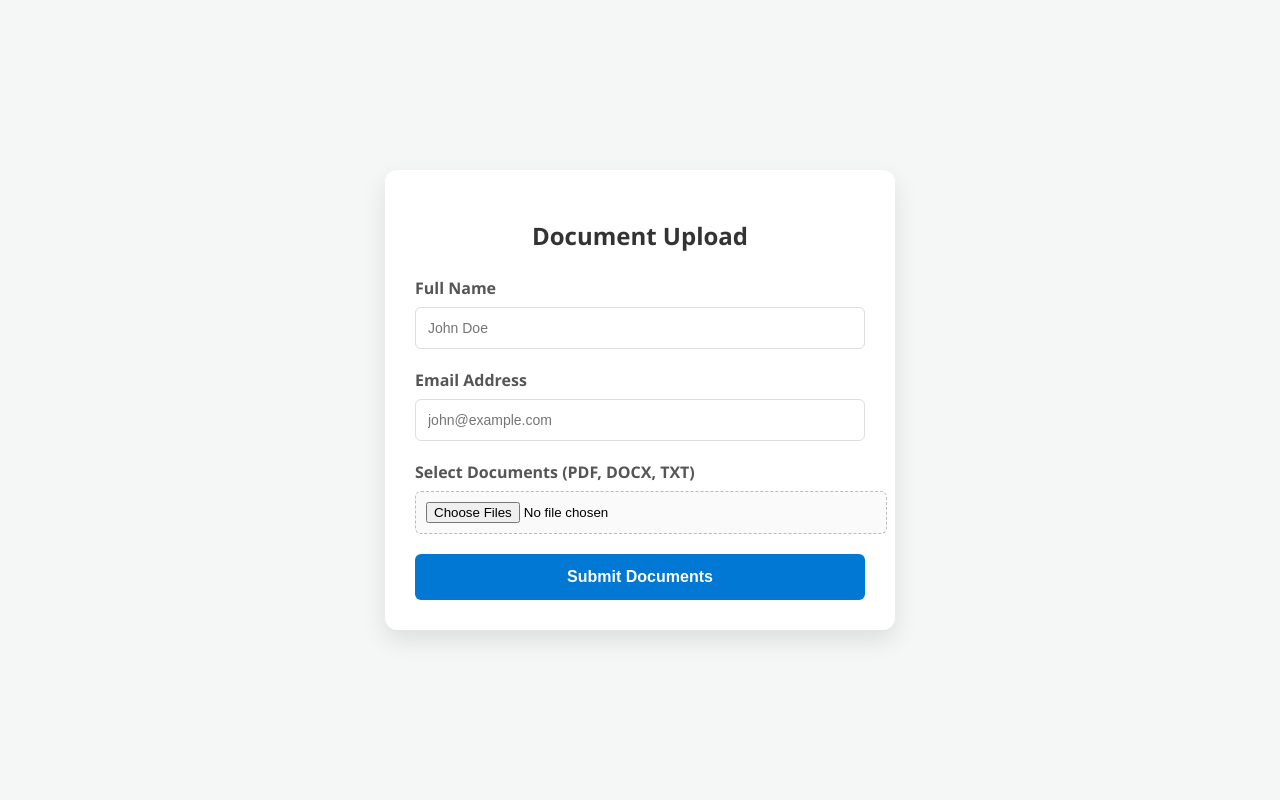
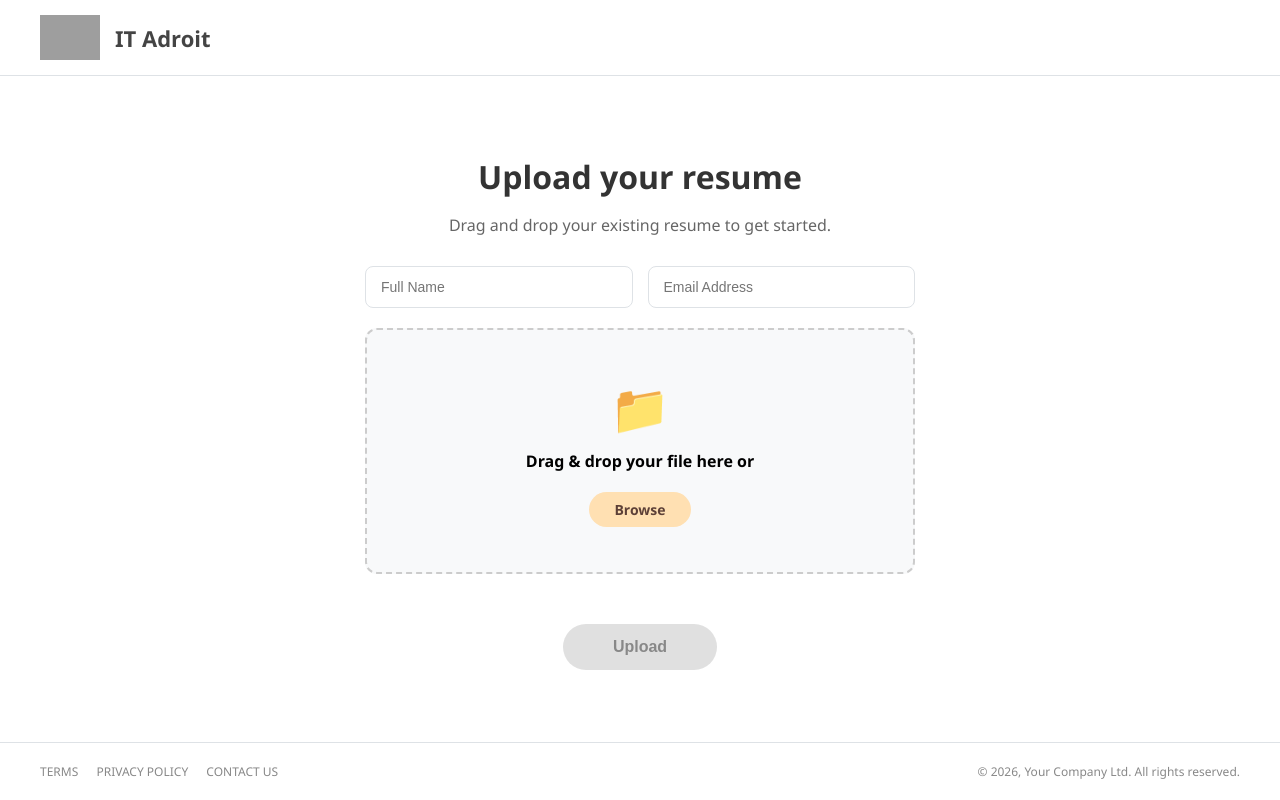
Before and after one commit to rockstar-29/onbarding.github.io, a plain HTML site: page index.html in a window 1280 px wide. Drawn offline with Linux system fonts and the light colour scheme; grey boxes are pictures that could not be loaded.

Commit message:
Revamp onboarding portal with new design and features
Updated the onboarding portal layout and functionality, including a new header, footer, and improved file upload handling.

```diff
--- a/index.html
+++ b/index.html
@@ -3,148 +3,285 @@
 <head>
     <meta charset="UTF-8">
     <meta name="viewport" content="width=device-width, initial-scale=1.0">
-    <title>New Joinee Document Portal</title>
+    <title>Onboarding Portal</title>
     <style>
         :root {
             --primary-color: #0078d4;
-            --success-color: #28a745;
-            --bg-color: #f4f7f6;
+            --secondary-bg: #f8f9fa;
+            --border-color: #dee2e6;
+            --success-green: #28a745;
+            --text-dark: #333;
         }
-        body { font-family: 'Segoe UI', Tahoma, Geneva, Verdana, sans-serif; background-color: var(--bg-color); display: flex; justify-content: center; align-items: center; min-height: 100vh; margin: 0; }
-        .card { background: white; padding: 30px; border-radius: 12px; box-shadow: 0 10px 25px rgba(0,0,0,0.1); width: 100%; max-width: 450px; }
-        h2 { text-align: center; color: #333; margin-bottom: 25px; }
-        .form-group { margin-bottom: 20px; }
-        label { display: block; margin-bottom: 8px; font-weight: 600; color: #555; }
-        input[type="text"], input[type="email"] { width: 100%; padding: 12px; border: 1px solid #ddd; border-radius: 6px; box-sizing: border-box; font-size: 14px; }
-        input[type="file"] { width: 100%; padding: 10px; background: #fafafa; border: 1px dashed #bbb; border-radius: 6px; cursor: pointer; }
-        button { width: 100%; padding: 14px; background-color: var(--primary-color); color: white; border: none; border-radius: 6px; font-size: 16px; font-weight: bold; cursor: pointer; transition: background 0.3s; }
-        button:hover { background-color: #005a9e; }
-        .success-btn { background-color: var(--success-color); margin-top: 15px; }
-        .success-btn:hover { background-color: #218838; }
 
-        #progressContainer { display: none; margin-top: 20px; }
-        progress { width: 100%; height: 20px; border-radius: 10px; }
-        #status { text-align: center; margin-top: 10px; font-size: 14px; color: #666; font-weight: 500; }
+        body {
+            font-family: 'Segoe UI', Tahoma, Geneva, Verdana, sans-serif;
+            margin: 0;
+            display: flex;
+            flex-direction: column;
+            min-height: 100vh;
+            background-color: #ffffff;
+        }
 
-        #successScreen { display: none; text-align: center; padding: 20px; }
-        .check-icon { font-size: 60px; color: var(--success-color); margin-bottom: 15px; }
+        /* --- HEADER --- */
+        header {
+            padding: 15px 40px;
+            display: flex;
+            align-items: center;
+            border-bottom: 1px solid var(--border-color);
+        }
+        .logo { height: 45px; margin-right: 15px; }
+        .company-name { font-size: 22px; font-weight: 700; color: #444; }
+
+        /* --- MAIN CONTENT --- */
+        main {
+            flex: 1;
+            display: flex;
+            justify-content: center;
+            align-items: center;
+            padding: 40px 20px;
+        }
+
+        .container {
+            width: 100%;
+            max-width: 550px;
+            text-align: center;
+        }
+
+        h1 { font-size: 32px; font-weight: 600; margin-bottom: 8px; color: var(--text-dark); }
+        .subtitle { color: #666; font-size: 16px; margin-bottom: 30px; }
+
+        /* Form Inputs */
+        .input-row {
+            display: grid;
+            grid-template-columns: 1fr 1fr;
+            gap: 15px;
+            margin-bottom: 20px;
+        }
+        input[type="text"], input[type="email"] {
+            width: 100%;
+            padding: 12px 15px;
+            border: 1px solid var(--border-color);
+            border-radius: 8px;
+            font-size: 14px;
+            box-sizing: border-box;
+            outline: none;
+        }
+        input:focus { border-color: var(--primary-color); }
+
+        /* Drag and Drop Zone */
+        #drop-zone {
+            border: 2px dashed #ccc;
+            border-radius: 12px;
+            padding: 45px 20px;
+            background-color: var(--secondary-bg);
+            transition: all 0.2s ease;
+            cursor: pointer;
+            position: relative;
+        }
+        #drop-zone.dragover {
+            border-color: var(--primary-color);
+            background-color: #eef7ff;
+        }
+        .upload-icon { font-size: 48px; margin-bottom: 10px; display: block; }
+        .browse-label {
+            display: inline-block;
+            margin-top: 15px;
+            padding: 8px 25px;
+            background-color: #ffe0b2;
+            color: #5d4037;
+            border-radius: 20px;
+            font-weight: 600;
+            font-size: 14px;
+        }
+
+        #file-list {
+            margin-top: 20px;
+            text-align: left;
+            max-height: 120px;
+            overflow-y: auto;
+        }
+        .file-item {
+            font-size: 13px;
+            color: #555;
+            background: #fff;
+            padding: 5px 10px;
+            margin-bottom: 5px;
+            border-radius: 4px;
+            border: 1px solid #eee;
+        }
+
+        /* Submit Button */
+        #submit-btn {
+            margin-top: 30px;
+            padding: 14px 50px;
+            font-size: 16px;
+            font-weight: 600;
+            border: none;
+            border-radius: 30px;
+            background-color: #e0e0e0;
+            color: #888;
+            cursor: not-allowed;
+            transition: 0.3s;
+        }
+        #submit-btn.active {
+            background-color: var(--primary-color);
+            color: white;
+            cursor: pointer;
+            box-shadow: 0 4px 12px rgba(0, 120, 212, 0.3);
+        }
+
+        /* --- SUCCESS SCREEN --- */
+        #success-screen { display: none; }
+        .success-icon { font-size: 64px; color: var(--success-green); margin-bottom: 20px; }
+
+        /* --- FOOTER --- */
+        footer {
+            padding: 20px 40px;
+            display: flex;
+            justify-content: space-between;
+            align-items: center;
+            border-top: 1px solid var(--border-color);
+            font-size: 12px;
+            color: #888;
+            background: #fff;
+        }
+        .footer-links span { margin-right: 15px; cursor: pointer; }
     </style>
 </head>
 <body>
 
-<div class="card">
-    <div id="uploadForm">
-        <h2>Document Upload</h2>
-        <div class="form-group">
-            <label>Full Name</label>
-            <input type="text" id="userName" placeholder="John Doe">
-        </div>
-        <div class="form-group">
-            <label>Email Address</label>
-            <input type="email" id="userEmail" placeholder="john@example.com">
-        </div>
-        <div class="form-group">
-            <label>Select Documents (PDF, DOCX, TXT)</label>
-            <input type="file" id="userFile" accept=".pdf,.docx,.doc,.txt" multiple>
-        </div>
-        <button type="button" id="submitBtn" onclick="uploadData()">Submit Documents</button>
+    <header>
+        <img src="https://e-uploads.powerappsportals.com/Logo-sm-64.png" alt="Logo" class="logo" onerror="this.style.display='none'">
+        <span class="company-name">IT Adroit</span>
+    </header>
 
-        <div id="progressContainer">
-            <progress id="uploadProgress" value="0" max="100"></progress>
-            <p id="status"></p>
-        </div>
+    <main>
+        <div id="upload-screen" class="container">
+            <h1>Upload your resume</h1>
+            <p class="subtitle">Drag and drop your existing resume to get started.</p>
+
+            <div class="input-row">
+                <input type="text" id="userName" placeholder="Full Name" oninput="checkForm()">
+                <input type="email" id="userEmail" placeholder="Email Address" oninput="checkForm()">
             </div>
 
-    <div id="successScreen">
-        <div class="check-icon">✔</div>
-        <h2 style="color: var(--success-color);">Submitted!</h2>
-        <p>Your documents have been uploaded successfully to your onboarding folder.</p>
-        <button class="success-btn" onclick="resetForm()">Get Started Again</button>
-    </div>
+            <div id="drop-zone" onclick="document.getElementById('userFile').click()">
+                <span class="upload-icon">📁</span>
+                <p style="margin: 5px 0;"><strong>Drag & drop your file here or</strong></p>
+                <span class="browse-label">Browse</span>
+                <input type="file" id="userFile" multiple hidden onchange="handleFiles(this.files)">
             </div>
 
+            <div id="file-list"></div>
+
+            <button id="submit-btn" onclick="uploadData()" disabled>Upload</button>
+            <p id="status-text" style="margin-top:15px; font-size: 14px;"></p>
+        </div>
+
+        <div id="success-screen" class="container">
+            <div class="success-icon">✓</div>
+            <h1>Submission Received</h1>
+            <p class="subtitle">Your files have been successfully uploaded to the onboarding folder.</p>
+            <button id="refresh-btn" class="active" onclick="startAgain()"
+                style="padding: 12px 40px; border-radius: 30px; border: none; background: var(--primary-color); color: white; cursor: pointer; font-weight: 600;">
+                Get Started
+            </button>
+        </div>
+    </main>
+
+    <footer>
+        <div class="footer-links">
+            <span>TERMS</span>
+            <span>PRIVACY POLICY</span>
+            <span>CONTACT US</span>
+        </div>
+        <div>© 2026, Your Company Ltd. All rights reserved.</div>
+    </footer>
+
     <script>
-    async function uploadData() {
-        const nameInp = document.getElementById("userName");
-        const emailInp = document.getElementById("userEmail");
-        const fileInp = document.getElementById("userFile");
-        const submitBtn = document.getElementById("submitBtn");
-        const statusLbl = document.getElementById("status");
-        const progressBar = document.getElementById("uploadProgress");
-        const progressContainer = document.getElementById("progressContainer");
+        let selectedFiles = [];
 
-        // Validation
-        if (!nameInp.value || !emailInp.value || fileInp.files.length === 0) {
-            alert("Please provide your name, email, and at least one document.");
-            return;
+        // Drag & Drop Configuration
+        const dropZone = document.getElementById('drop-zone');
+
+        ['dragenter', 'dragover', 'dragleave', 'drop'].forEach(evt => {
+            dropZone.addEventListener(evt, e => {
+                e.preventDefault();
+                e.stopPropagation();
+            }, false);
+        });
+
+        dropZone.addEventListener('dragover', () => dropZone.classList.add('dragover'));
+        dropZone.addEventListener('dragleave', () => dropZone.classList.remove('dragover'));
+
+        dropZone.addEventListener('drop', (e) => {
+            dropZone.classList.remove('dragover');
+            handleFiles(e.dataTransfer.files);
+        });
+
+        function handleFiles(files) {
+            selectedFiles = Array.from(files);
+            const list = document.getElementById('file-list');
+            list.innerHTML = selectedFiles.map(f => `<div class="file-item">📄 ${f.name}</div>`).join('');
+            checkForm();
         }
 
-        const files = fileInp.files;
-        const totalFiles = files.length;
-        // Replace with your exact Azure URL (No trailing ?)
+        function checkForm() {
+            const name = document.getElementById('userName').value;
+            const email = document.getElementById('userEmail').value;
+            const btn = document.getElementById('submit-btn');
+
+            if(name.trim() !== "" && email.includes('@') && selectedFiles.length > 0) {
+                btn.classList.add('active');
+                btn.disabled = false;
+            } else {
+                btn.classList.remove('active');
+                btn.disabled = true;
+            }
+        }
+
+        async function uploadData() {
+            const btn = document.getElementById('submit-btn');
+            const status = document.getElementById('status-text');
             const azureUrl = "https://uploadnode-c9gudfdvb3cpf5ca.canadacentral-01.azurewebsites.net/api/GuestUpload";
+
+            btn.innerText = "Processing...";
+            btn.disabled = true;
+
+            const userName = document.getElementById('userName').value;
+            const userEmail = document.getElementById('userEmail').value;
             const today = new Date().toISOString().split('T')[0];
 
-        // Prepare UI for upload
-        submitBtn.disabled = true;
-        submitBtn.innerText = "Uploading...";
-        progressContainer.style.display = "block";
-
             try {
-            for (let i = 0; i < totalFiles; i++) {
-                const file = files[i];
-                statusLbl.innerText = `Uploading (${i + 1}/${totalFiles}): ${file.name}`;
-
-                // Build clean URL with one ? and encoded parameters
-                const finalUrl = `${azureUrl}?name=${encodeURIComponent(file.name)}&userName=${encodeURIComponent(nameInp.value)}&userEmail=${encodeURIComponent(emailInp.value)}&date=${encodeURIComponent(today)}`;
+                for (let file of selectedFiles) {
+                    status.innerText = `Uploading: ${file.name}...`;
+                    const finalUrl = `${azureUrl}?name=${encodeURIComponent(file.name)}&userName=${encodeURIComponent(userName)}&userEmail=${encodeURIComponent(userEmail)}&date=${today}`;
 
                     const response = await fetch(finalUrl, {
                         method: "POST",
-                    body: file, // Sending raw file blob
+                        body: file,
                         headers: { "Content-Type": "application/octet-stream" }
                     });
 
-                if (!response.ok) {
-                    const errorText = await response.text();
-                    throw new Error(`Upload failed for ${file.name}: ${errorText}`);
+                    if (!response.ok) throw new Error(`Failed to upload ${file.name}`);
                 }
 
-                // Update progress percentage
-                progressBar.value = Math.round(((i + 1) / totalFiles) * 100);
-            }
-
-            // SUCCESS: Switch screens
-            document.getElementById("uploadForm").style.display = "none";
-            document.getElementById("successScreen").style.display = "block";
+                // Show Success
+                document.getElementById('upload-screen').style.display = 'none';
+                document.getElementById('success-screen').style.display = 'block';
 
             } catch (err) {
-            alert("An error occurred: " + err.message);
-            statusLbl.style.color = "red";
-            statusLbl.innerText = "Upload failed. Please try again.";
-            submitBtn.disabled = false;
-            submitBtn.innerText = "Submit Documents";
+                status.innerText = "Error: " + err.message;
+                status.style.color = "red";
+                btn.innerText = "Upload";
+                btn.disabled = false;
             }
         }
 
-    function resetForm() {
-        // Reset the View
-        document.getElementById("uploadForm").style.display = "block";
-        document.getElementById("successScreen").style.display = "none";
-
-        // Reset the Data
-        document.getElementById("userName").value = "";
-        document.getElementById("userEmail").value = "";
-        document.getElementById("userFile").value = "";
-        document.getElementById("submitBtn").disabled = false;
-        document.getElementById("submitBtn").innerText = "Submit Documents";
-
-        // Reset Progress
-        document.getElementById("progressContainer").style.display = "none";
-        document.getElementById("uploadProgress").value = 0;
-        document.getElementById("status").innerText = "";
-        document.getElementById("status").style.color = "#666";
+        function startAgain() {
+            // This completely resets the page state
+            window.location.reload();
         }
     </script>
-
 </body>
 </html>
```
Lines whose indentation alone changed are shown as unchanged.
